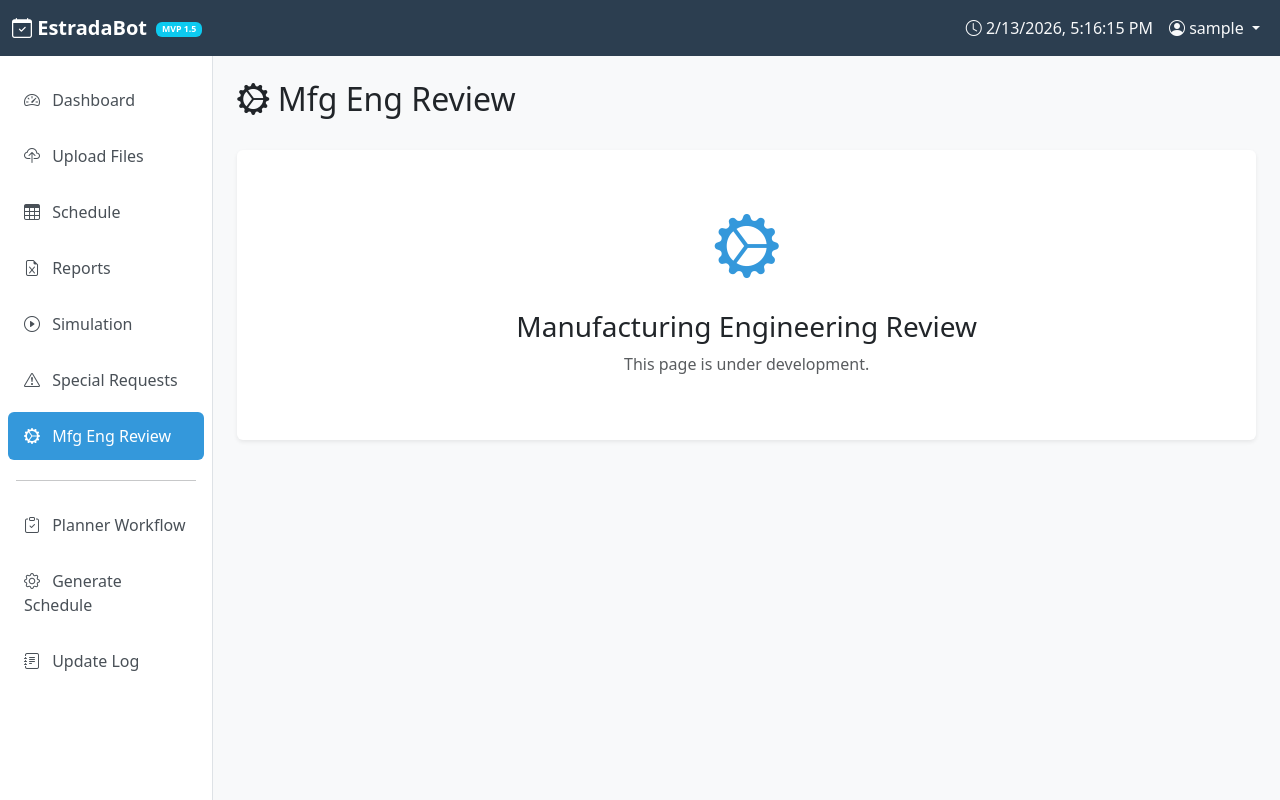
After one commit to InnerLooper85/EstradaBot, a Flask app: page /mfg-eng-review in a window 1280 px wide. The commit adds this page. Run offline with Flask 3, Linux system fonts and the light colour scheme; the visitor is signed in with stand-in values (Sample User, id 1); some libraries are stand-ins or nearby versions.

Commit message:
Add Mfg Eng Review page with route and sidebar link
https://claude.ai/code/session_01KLjY1GBVbuE16TevGWVEd5

```diff
--- a/backend/app.py
+++ b/backend/app.py
@@ -395,6 +395,13 @@ def special_requests_page():
 def update_log_page():
     """Update log and feedback page."""
     return render_template('update_log.html')
+
+
+@app.route('/mfg-eng-review')
+@login_required
+def mfg_eng_review_page():
+    """Manufacturing Engineering Review page."""
+    return render_template('mfg_eng_review.html')
 
 
 # ============== Reconciliation Helpers ==============
--- a/backend/templates/base.html
+++ b/backend/templates/base.html
@@ -226,6 +226,9 @@
                     <a class="nav-link {% if request.endpoint == 'special_requests_page' %}active{% endif %}" href="/special-requests">
                         <i class="bi bi-exclamation-triangle"></i> Special Requests
                     </a>
+                    <a class="nav-link {% if request.endpoint == 'mfg_eng_review_page' %}active{% endif %}" href="/mfg-eng-review">
+                        <i class="bi bi-gear-wide-connected"></i> Mfg Eng Review
+                    </a>
                     <hr class="mx-3">
                     {% if current_user.is_authenticated and current_user.role in ['admin', 'planner'] %}
                     <a class="nav-link {% if request.endpoint == 'planner_page' %}active{% endif %}" href="/planner">
--- /dev/null
+++ b/backend/templates/mfg_eng_review.html
@@ -0,0 +1,17 @@
+{% extends 'base.html' %}
+
+{% block title %}Mfg Eng Review - EstradaBot{% endblock %}
+
+{% block content %}
+<div class="d-flex justify-content-between align-items-center mb-4">
+    <h2><i class="bi bi-gear-wide-connected"></i> Mfg Eng Review</h2>
+</div>
+
+<div class="card">
+    <div class="card-body text-center py-5">
+        <i class="bi bi-gear-wide-connected" style="font-size: 4rem; color: #3498db;"></i>
+        <h3 class="mt-3">Manufacturing Engineering Review</h3>
+        <p class="text-muted">This page is under development.</p>
+    </div>
+</div>
+{% endblock %}
```
